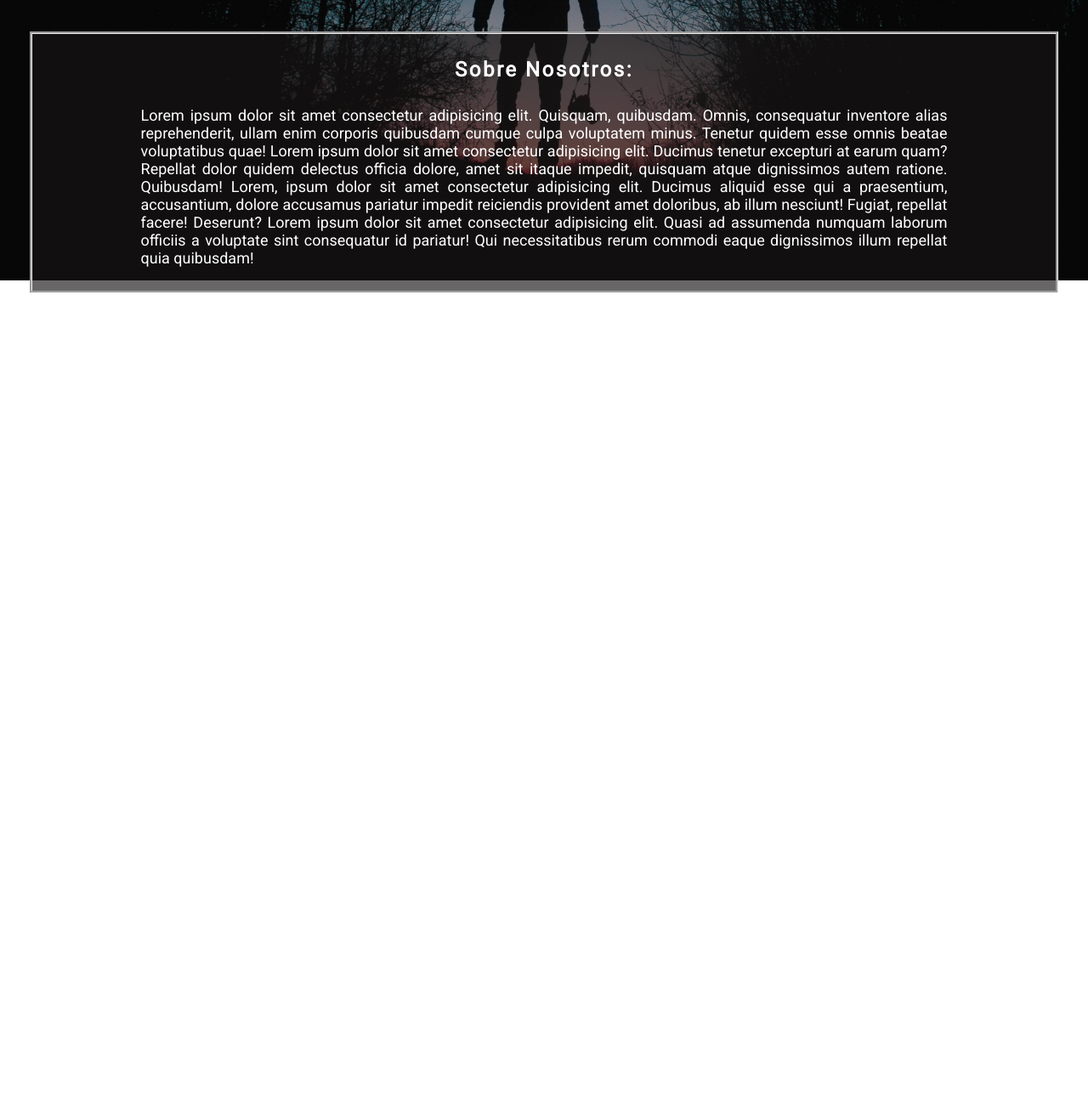
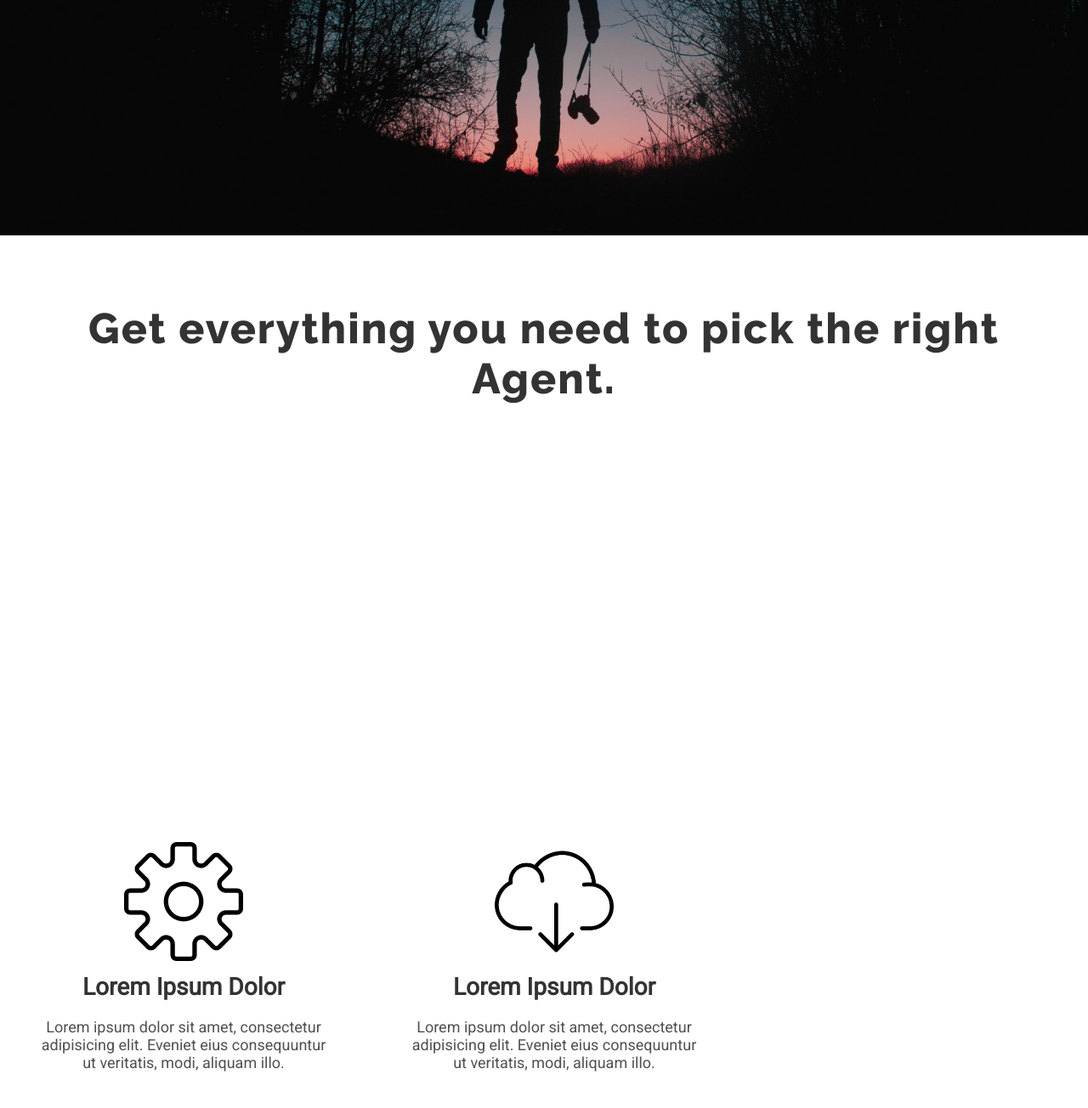
Before and after one commit to Ximoromero5/ESPAI_ABASTOS, a plain HTML site: page index.html in a window 1280 px wide. Shown: the part 523-1827 px from the top of the page at 85% size. Before the commit the page ends 868 px from the top, so only its background shows below. Drawn offline with nearby package versions, Linux system fonts and the light colour scheme; some icons are missing.

Commit message:
cambios 11/02

```diff
--- a/estilos.css
+++ b/estilos.css
@@ -5,11 +5,14 @@
 }
 body{
     font-family: 'Roboto', sans-serif;
+    color: #fff;
+    z-index: 1;
+}
+#inicio{
     background: url(./img/2.jpg);
     background-repeat: no-repeat;
     background-size: cover;
-    color: #fff;
-    z-index: 1;
+    height: 800px;
 }
 #texto-logo{
     font-family: 'Raleway', sans-serif;
@@ -131,36 +134,58 @@ ul#menu-principal{
 #imagen-menu{
     width: 40px;
     position: fixed;
-    left: 92%;
+    left: 85%;
     bottom: 700px;
     cursor: pointer;
 }
 
 /* Sobre Nosotros */
-.tblock {
-    position: absolute;
-    left: 2.7%;
-    right: 2.7%;
-    padding-right: 10%;
-    padding-left: 10%;
-    background-color: rgba(24, 21, 21, 0.651);
-    color: white;
-    top: 70%;
-    border-style: groove;
+
+#nosotros{
+    width: 100%;
+    height: 800px;
+
 }
-
-.tittle {
+#nosotros>h1{
+    position: relative;
+    left: 50%;
+    transform: translateX(-50%);
+    font-family: 'Raleway', sans-serif;
+    width: 1100px;
+    color: #333;
+    font-size: 50px;
     text-align: center;
-    margin-top: 3%;
-    margin-bottom: 3%;
-    letter-spacing: 2.5px;
-    font-size: 24px;
+    padding-top: 80px;
+    letter-spacing: 2px;
 }
-
-.pabout {
-    left: 10%;
-    right: 10%;
+.cubo1>img, .cubo2>img, .cubo3>img{
+    width: 140px;
+    position: relative;
+    left: 50%;
+    top: 10px;
+    transform: translateX(-50%);
+}
+.cubo1, .cubo2, .cubo3{
+    position: relative;
+    top: 50%;
+    transform: translateY(30%);
+    width: 30%;
+    height: 40%;
+    display: inline-block;
+    margin: 10px 24px;
+}
+.cubo1>h3, .cubo2>h3, .cubo3>h3{
+    text-align: center;
+    font-size: 28px;
+    position: relative;
+    top: 20px;
+    color: #333;
+}
+.cubo1>p, .cubo2>p, .cubo3>p{
+    text-align: center;
+    padding: 15px 15px;
+    margin-top: 25px;
     font-size: 18px;
-    text-align: justify;
-    margin-bottom: 3%;
+    font-weight: lighter;
+    color: #505050;
 }
--- a/index.html
+++ b/index.html
@@ -23,7 +23,7 @@
             <nav>
                 <img src="./img/menu.png" id="imagen-menu">
                 <ul id="menu-principal">
-                    <li><a href="index.html" class="activo">Inicio</a></li>
+                    <li><a href="#inicio" class="activo">Inicio</a></li>
                     <li><a href="#nosotros" class="activo">Nosotros</a></li>
                     <li><a href="#instalaciones" class="activo">Instalaciones</a></li>
                     <li><a href="#contacto" class="activo">Contacto</a></li>
@@ -45,7 +45,22 @@
 
     <!------NOSOTROS------>
     <section id="nosotros">
-
+        <h1>Get everything you need to pick the right Agent.</h1>
+        <div class="cubo1">
+            <img src="./img/settings.png">
+            <h3>Lorem Ipsum Dolor</h3>
+            <p>Lorem ipsum dolor sit amet, consectetur adipisicing elit. Eveniet eius consequuntur ut veritatis, modi, aliquam illo.</p>
+        </div>
+        <div class="cubo2">
+            <img src="./img/cloud.png">
+            <h3>Lorem Ipsum Dolor</h3>
+            <p>Lorem ipsum dolor sit amet, consectetur adipisicing elit. Eveniet eius consequuntur ut veritatis, modi, aliquam illo.</p>
+        </div>
+        <div class="cubo3">
+            <img src="./img/graph.png">
+            <h3>Lorem Ipsum Dolor</h3>
+            <p>Lorem ipsum dolor sit amet, consectetur adipisicing elit. Eveniet eius consequuntur ut veritatis, modi, aliquam illo.</p>
+        </div>
     </section>
 
     <!------INSTALACIONES------>
@@ -68,20 +83,12 @@
                     flag = true;
                 } else{
                     $("#menu-principal").animate({right: '-380px'}, 150);
-                    $("#imagen-menu").animate({left: '92%'}, 450);
+                    $("#imagen-menu").animate({left: '85%'}, 450);
                     flag = false;
                 }
               });
            });
     </script>
 
-    <!-----Sobre Nosotros--->
-
-    <section>
-        <div class="tblock">
-            <h3 class="tittle">Sobre Nosotros:</h3>
-                <p class="pabout">Lorem ipsum dolor sit amet consectetur adipisicing elit. Quisquam, quibusdam. Omnis, consequatur inventore alias reprehenderit, ullam enim corporis quibusdam cumque culpa voluptatem minus. Tenetur quidem esse omnis beatae voluptatibus quae! Lorem ipsum dolor sit amet consectetur adipisicing elit. Ducimus tenetur excepturi at earum quam? Repellat dolor quidem delectus officia dolore, amet sit itaque impedit, quisquam atque dignissimos autem ratione. Quibusdam! Lorem, ipsum dolor sit amet consectetur adipisicing elit. Ducimus aliquid esse qui a praesentium, accusantium, dolore accusamus pariatur impedit reiciendis provident amet doloribus, ab illum nesciunt! Fugiat, repellat facere! Deserunt? Lorem ipsum dolor sit amet consectetur adipisicing elit. Quasi ad assumenda numquam laborum officiis a voluptate sint consequatur id pariatur! Qui necessitatibus rerum commodi eaque dignissimos illum repellat quia quibusdam!</p>
-        </div>
-    </section>
 </body>
 </html>
```
Also changed, not shown: img/cloud.png (added), img/graph.png (added), img/settings.png (added).
